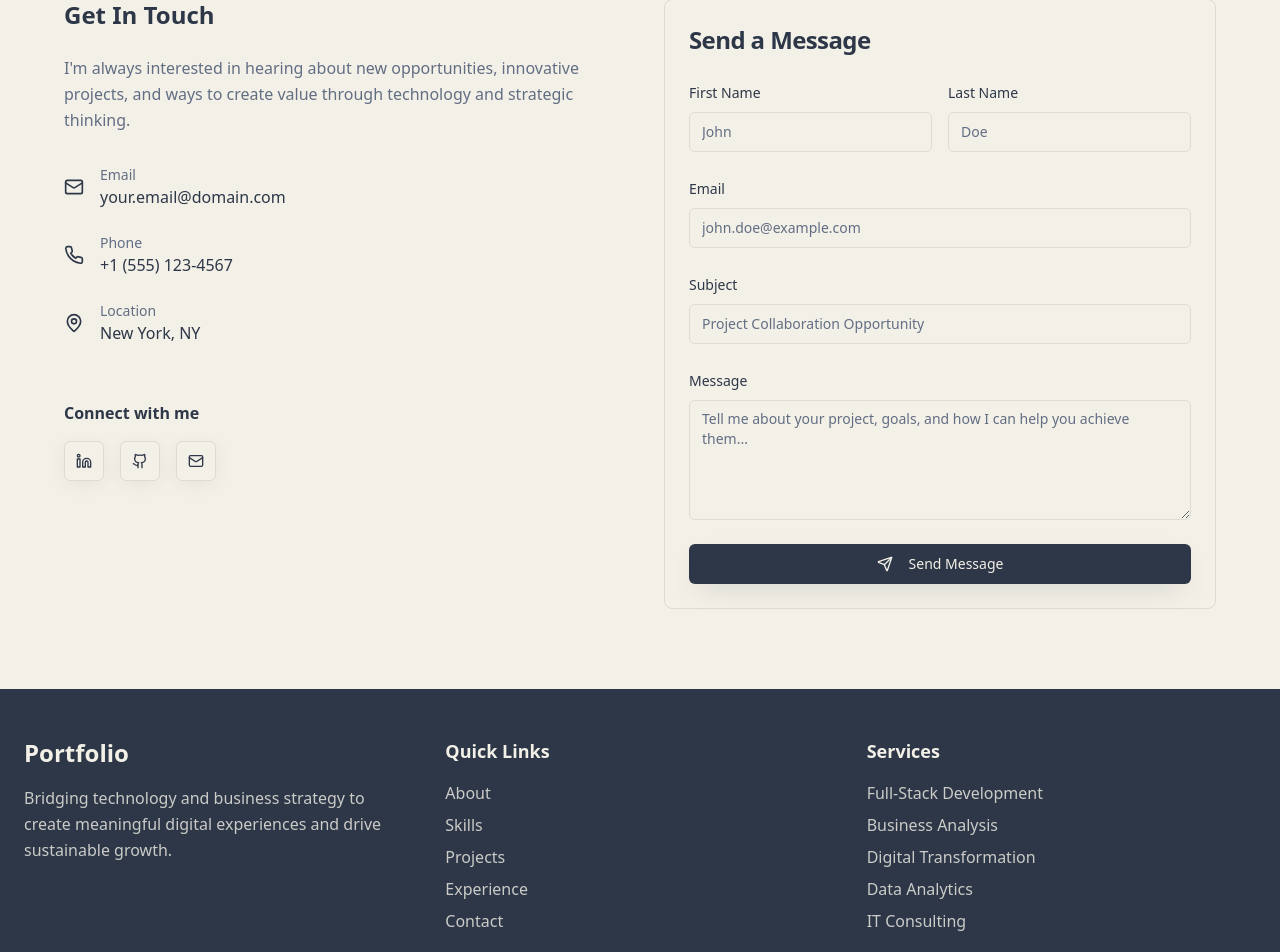
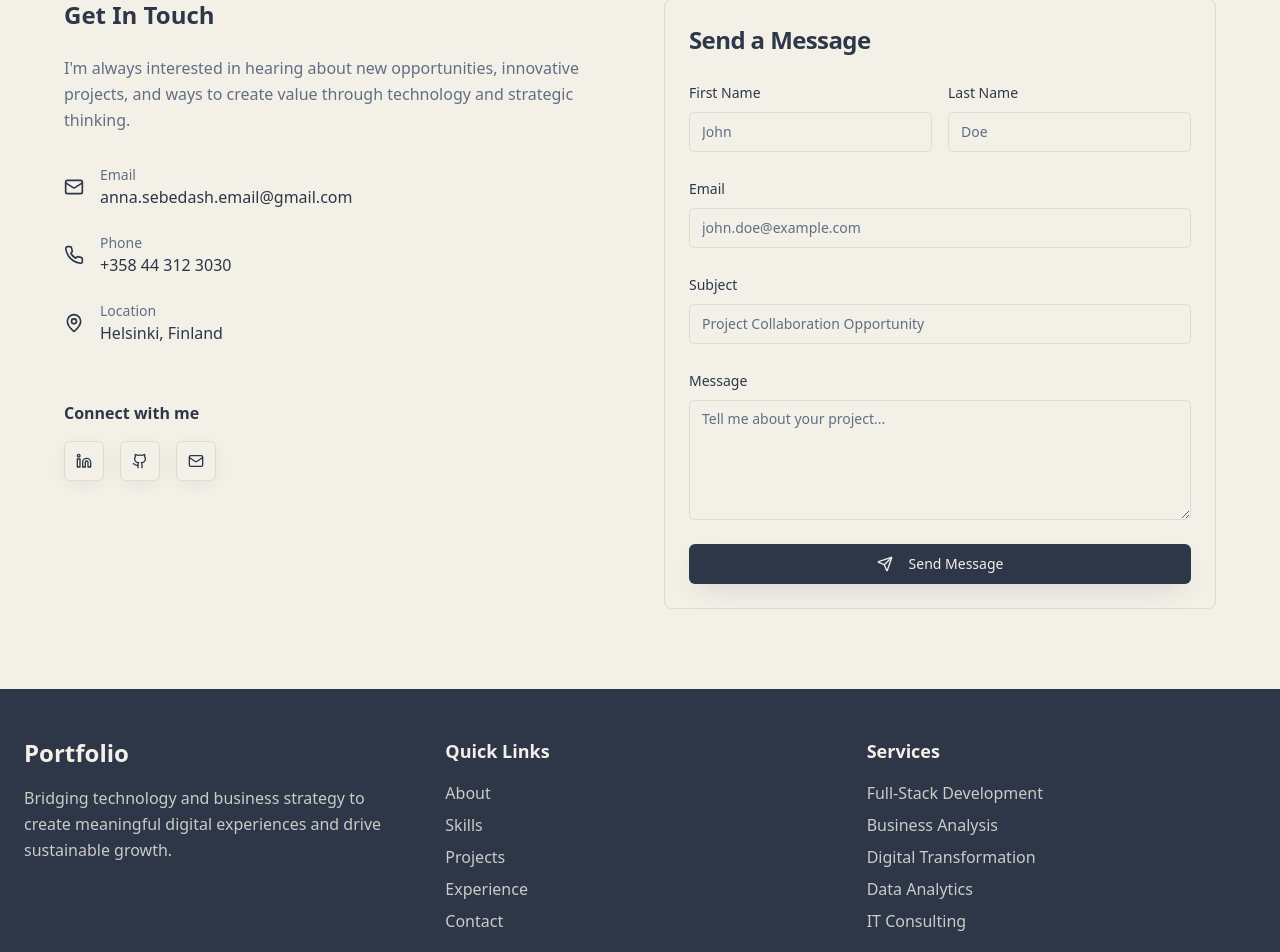
Before and after one commit to annasebedash-creator/anna-sebedach-portfolio, a React (Vite) app: page / in a window 1280 px wide. Shown: the part 5345-6297 px from the top of the page. Built offline with nearby package versions, Linux system fonts and the light colour scheme.

Commit message:
Code edited in Lovable Code Editor
Edited UI in Lovable

```diff
--- a/src/components/Contact.tsx
+++ b/src/components/Contact.tsx
@@ -33,19 +33,19 @@ const Contact = () => {
                 {
                   icon: <Mail className="w-5 h-5" />,
                   label: "Email",
-                  value: "your.email@domain.com",
-                  link: "mailto:your.email@domain.com"
+                  value: "anna.sebedash.email@gmail.com",
+                  link: "mailto:anna.sebedash.email@gmail.com"
                 },
                 {
                   icon: <Phone className="w-5 h-5" />,
                   label: "Phone",
-                  value: "+1 (555) 123-4567",
-                  link: "tel:+15551234567"
+                  value: "+358 44 312 3030",
+                  link: "tel:+358443123030"
                 },
                 {
                   icon: <MapPin className="w-5 h-5" />,
                   label: "Location",
-                  value: "New York, NY",
+                  value: "Helsinki, Finland",
                   link: null
                 }
               ].map((contact, index) => (
@@ -127,7 +127,7 @@ const Contact = () => {
               <div className="space-y-2">
                 <label className="text-sm font-medium text-primary">Message</label>
                 <Textarea
-                  placeholder="Tell me about your project, goals, and how I can help you achieve them..."
+                  placeholder="Tell me about your project..."
                   className="min-h-[120px]"
                 />
               </div>
```
